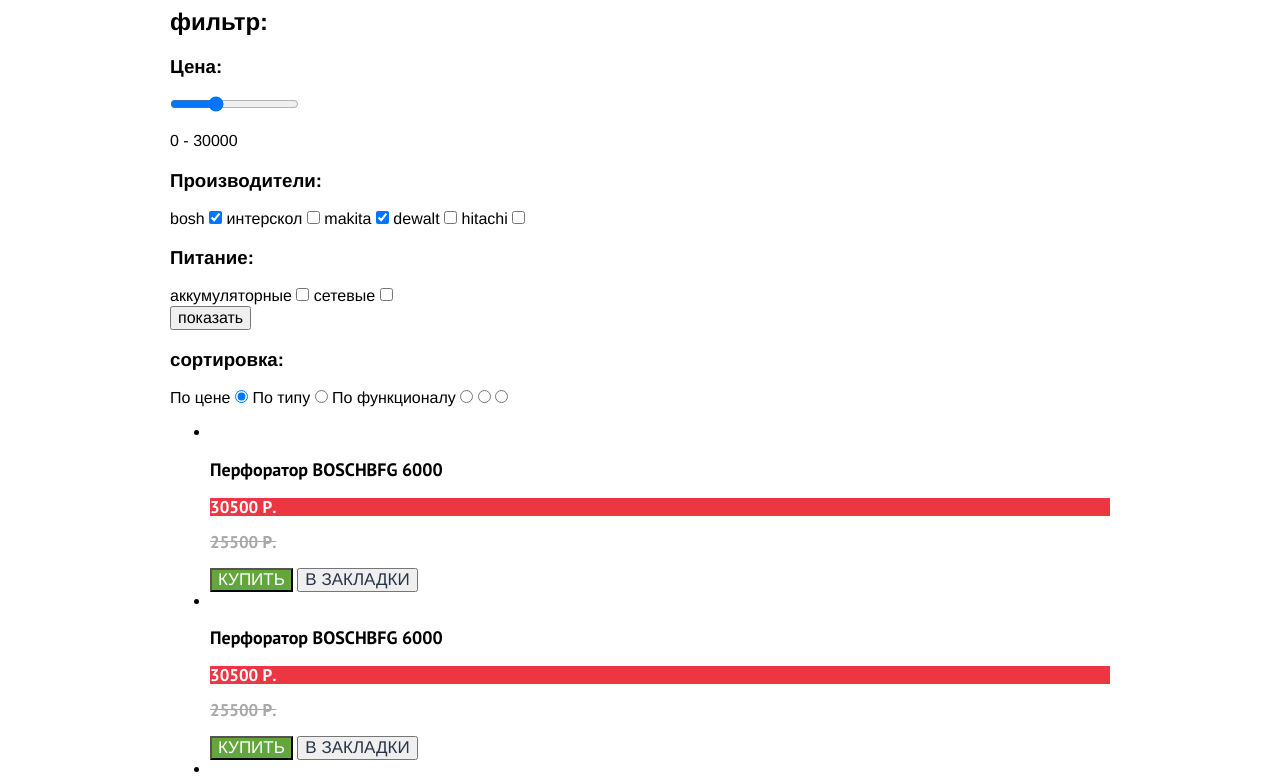
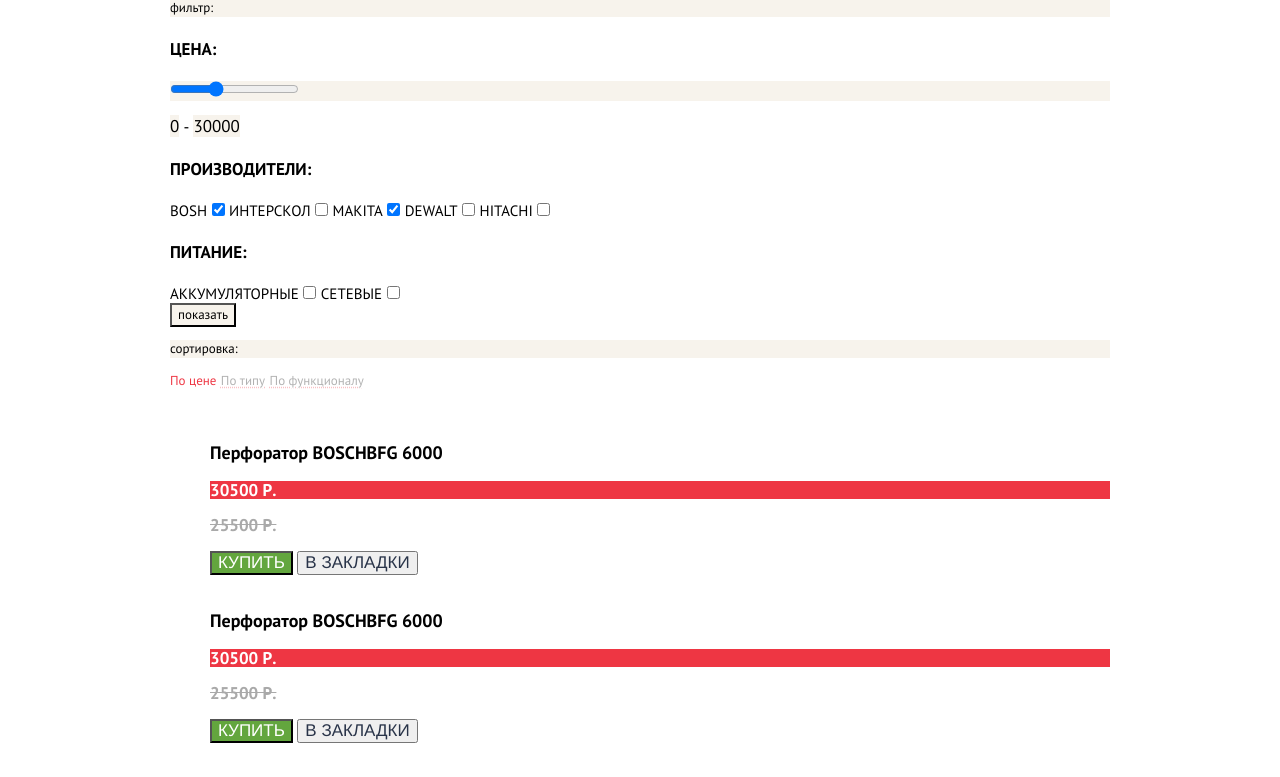
Before and after one commit to ValeriiAnisimov/456925-technomart-29, a plain HTML site: page catalog.html in a window 1280 px wide. Shown: the part 635-1412 px from the top of the page. Drawn offline with Linux system fonts and the light colour scheme; a web font is replaced by a local one.

Commit message:
Базовая стилизация внутренней страницы

```diff
--- a/catalog.html
+++ b/catalog.html
@@ -47,7 +47,7 @@
               </div>
             </div>
             <nav class="main-menu">
-              <ul class="main-menu__inner">
+              <ul class="main-menu__list">
                 <li class="main-menu__item"><a class="main-menu__link" title="Главная" href="./index.html">Главная</a></li>
                 <li class="main-menu__item"><a class="main-menu__link" title="Компания" href="#">Компания</a></li>
                 <li class="main-menu__item"><a class="main-menu__link" title="Каталог" href="./catalog.html">Каталог</a></li>
@@ -61,20 +61,30 @@
         </header>
         <main class=" main">
           <div class="content-center">
-            <ul class="bredcrumbs">
-              <li class="bredcrumbs__item"><a class="bredcrumbs__link">Каталог</a><ul>
-                <li class="bredcrumbs__item"><a class="bredcrumbs__link">Инструмент</a><ul>
-                  <li class="bredcrumbs__item"><a class="bredcrumbs__link">Перфораторы</a></li>
-                </ul></li>
-              </ul></li>
+            <ul class="breadcrumbs">
+              <li class="breadcrumbs__item">
+                <a class="breadcrumbs__link">Каталог</a>
+                <ul>
+                  <li class="breadcrumbs__item">
+                    <a class="breadcrumbs__link">Инструмент</a>
+                    <ul>
+                      <li class="breadcrumbs__item">
+                        <a class="breadcrumbs__link">Перфораторы</a>
+                      </li>
+                    </ul>
+                  </li>
+                </ul>
+              </li>
             </ul>
             <h1 class="catalog-title">Перфораторы</h1>
             <aside class="filter">
               <h2 class="filter__title">фильтр:</h2>
               <div class="price-filter">
                 <h3 class="price-filter__title">Цена:</h3>
-                <input class="price-filter__input" type="range" name="price-value" min="1" max="30000" value="10000" step="1" id="price-range">
-                <p class="price-filter__out"><span class="min-price">0</span> - <span class="max-price">30000</span></p>
+                <div class="price-filter__input-wrapper">
+                  <input class="price-filter__input" type="range" name="price-value" min="1" max="30000" value="10000" step="1" id="price-range">
+                </div>
+                <p class="price-filter__out"><span class="price-filter__out min-price">0</span> - <span class="price-filter__out max-price">30000</span></p>
               </div>
               <div class="brand-filter">
                 <h3 class="brand-filter__title">Производители:</h3>
@@ -100,16 +110,16 @@
             </aside>
             <div class="sort">
               <h3 class="sort__title">сортировка:</h3>
+              <input class="sort__input-radio" type="radio" name="kind-sort" id="price-sort" checked>
               <label class="sort__label" for="price-sort">По цене</label>
-              <input class="sort__input-radio" type="radio" name="kind-sort" id="price-sort" checked>
+              <input class="sort__input-radio" type="radio" name="kind-sort" id="type-sort">
               <label class="sort__label" for="type-sort">По типу</label>
-              <input class="sort__input-radio" type="radio" name="kind-sort" id="type-sort">
+              <input class="sort__input-radio" type="radio" name="kind-sort" id="functionality-sort">
               <label class="sort__label" for="functionality-sort">По функционалу</label>
-              <input class="sort__input-radio" type="radio" name="kind-sort" id="functionality-sort">
+              <input class="sort__input-radio" type="radio" name="min-max-sort" id="sort-to-min">
               <label class="sort__label" for="sort-to-min"></label>
-              <input class="sort__input-radio" type="radio" name="min-max-sort" id="sort-to-min">
+              <input class="sort__input-radio" type="radio" name="min-max-sort" id="sort-to-max">
               <label class="sort__label" for="sort-to-max"></label>
-              <input class="sort__input-radio" type="radio" name="min-max-sort" id="sort-to-max">
             </div>
             <div class="products">
               <ul class="products__cards">
@@ -209,7 +219,7 @@
                 <li class="pagination__item"><a class="pagination__link" href="#">2</a></li>
                 <li class="pagination__item"><a class="pagination__link" href="#">3</a></li>
               </ul>
-              <button class="pagiantor-btn" name="next-page">Следующая</button>
+              <button class="pagination-btn" name="next-page">Следующая</button>
             </div>
           </div>
           <div class="product-description">
@@ -234,10 +244,10 @@
                 <li class="footer-nav__item"><a class="footer-nav__link" href="#" title="Каталог">Каталог</a></li>
                 <li class="footer-nav__item"><a class="footer-nav__link" href="#" title="Доставка">Доставка</a></li>
                 <li class="footer-nav__item"><a class="footer-nav__link" href="#" title="Контакты">Контакты</a></li>
-                <li class="footer-nav__item"><a class="footer-nav__link" href="#" title="Материалы">Материалы</a></li>
-                <li class="footer-nav__item"><a class="footer-nav__link" href="#" title="Техника">Техника</a></li>
-                <li class="footer-nav__item"><a class="footer-nav__link" href="#" title="Инструмент">Инструмент</a></li>
-                <li class="footer-nav__item"><a class="footer-nav__link" href="#" title="Спецпредложения">Спецпредложения</a></li>
+                <li class="footer-nav__item"><a class="footer-nav__link footer-nav__link_colored" href="#" title="Материалы">Материалы</a></li>
+                <li class="footer-nav__item"><a class="footer-nav__link footer-nav__link_colored" href="#" title="Техника">Техника</a></li>
+                <li class="footer-nav__item"><a class="footer-nav__link footer-nav__link_colored" href="#" title="Инструмент">Инструмент</a></li>
+                <li class="footer-nav__item"><a class="footer-nav__link footer-nav__link_colored" href="#" title="Спецпредложения">Спецпредложения</a></li>
               </ul>
             </div>
           </div>
--- a/css/style.css
+++ b/css/style.css
@@ -27,6 +27,8 @@
     --light-purple: #32425C;
     --purple-active: #161D29;
     --dark-purple-active: #1D2739;
+    --background: #F2F6F8;
+    --gray-title: #F7F3EC;
 }
 
 body {
@@ -297,7 +299,7 @@ img {
 }
 
 
-/* SECTION PUPULAR */
+/* SECTION POUPULAR */
 
 .popular__header {
     background-color: var(--cpecial-graylight);
@@ -424,6 +426,10 @@ img {
     line-height: 30px;
     color: var(--basic-white);
     background-color: var(--light-purple);
+}
+
+.services__tabmenu-title:hover:not(.services__tabmenu-title_active) {
+    background-color: var(--dark-purple);
 }
 
 .services__tabmenu-title_active {
@@ -599,3 +605,186 @@ img {
 .product-description {
     background-color: var(--light-blue);
 }
+
+
+/* BREADCRUMBS */
+
+.breadcrumbs {
+    list-style: nones;
+}
+
+.catalog-title {
+    background-color: var(--background);
+    font-style: normal;
+    font-weight: normal;
+    font-size: 30px;
+    line-height: 30px;
+    color: var(--light-purple);
+    text-transform: uppercase;
+}
+
+.filter__title {
+    background-color: var(--gray-title);
+    font-family: "PT Sans", "Helvetica", sans-serif;
+    font-style: normal;
+    font-weight: normal;
+    font-size: 13px;
+    line-height: 18px;
+    color: var(--basic-black);
+}
+
+.price-filter__title {
+    font-family: "PT Sans", "Helvetica", sans-serif;
+    font-style: normal;
+    font-weight: bold;
+    font-size: 17px;
+    line-height: 30px;
+    color: var(--basic-black);
+    text-transform: uppercase;
+}
+
+.price-filter__input-wrapper {
+    background-color: var(--gray-title);
+}
+
+.price-filter__input {
+    font-family: "PT Sans", "Helvetica", sans-serif;
+    font-style: normal;
+    font-weight: normal;
+    font-size: 17px;
+    line-height: 18px;
+    color: var(--basic-black);
+}
+
+.min-price,
+.max-price {
+    background-color: var(--gray-title);
+    font-family: "PT Sans", "Helvetica", sans-serif;
+    font-style: normal;
+    font-weight: normal;
+    font-size: 17px;
+    line-height: 18px;
+    color: var(--basic-black);
+    text-transform: uppercase;
+}
+
+.brand-filter__title {
+    font-family: "PT Sans", "Helvetica", sans-serif;
+    font-style: normal;
+    font-weight: bold;
+    font-size: 17px;
+    line-height: 30px;
+    color: var(--basic-black);
+    text-transform: uppercase;
+}
+
+.brand-filter__label {
+    font-family: "PT Sans", "Helvetica", sans-serif;
+    font-style: normal;
+    font-weight: normal;
+    font-size: 15px;
+    line-height: 19px;
+    color: var(--basic-black);
+    text-transform: uppercase;
+}
+
+.supply-filter__title {
+    font-family: "PT Sans", "Helvetica", sans-serif;
+    font-style: normal;
+    font-weight: bold;
+    font-size: 17px;
+    line-height: 30px;
+    color: var(--basic-black);
+    text-transform: uppercase;
+}
+
+.supply-filter__label {
+    font-family: "PT Sans", "Helvetica", sans-serif;
+    font-style: normal;
+    font-weight: normal;
+    font-size: 15px;
+    line-height: 19px;
+    color: var(--basic-black);
+    text-transform: uppercase;
+}
+
+.filter__apply-btn {
+    background-color: var(--gray-title);
+    font-family: "PT Sans", "Helvetica", sans-serif;
+    font-style: normal;
+    font-weight: normal;
+    font-size: 13px;
+    line-height: 18px;
+    color: var(--basic-black);
+}
+
+.sort__title {
+    background-color: var(--gray-title);
+    font-family: "PT Sans", "Helvetica", sans-serif;
+    font-style: normal;
+    font-weight: normal;
+    font-size: 13px;
+    line-height: 18px;
+    color: var(--basic-black);
+}
+
+.sort__input-radio {
+    display: none;
+}
+
+.sort__label {
+    font-family: "PT Sans", "Helvetica", sans-serif;
+    font-style: normal;
+    font-weight: normal;
+    font-size: 13px;
+    line-height: 18px;
+    color: var(--basic-black);
+    opacity: 0.3;
+    text-decoration: underline;
+    text-decoration-style: dotted;
+    text-decoration-color: var(--basic-red);
+}
+
+.sort__label:hover {
+    opacity: 1;
+    text-decoration: underline;
+    text-decoration-style: solid;
+    text-decoration-color: var(--basic-red);
+}
+
+.sort__input-radio:checked + .sort__label {
+    opacity: 1;
+    text-decoration: none;
+    color: var(--basic-red);
+}
+
+.products__cards {
+    list-style: none;
+}
+
+.pagination__list {
+    list-style: none;
+}
+
+.pagination__item {
+    font-family: "PT Sans", "Helvetica", sans-serif;
+    font-style: normal;
+    font-weight: normal;
+    font-size: 13px;
+    line-height: 18px;
+    color: var(--basic-black);
+}
+
+.pagination-btn {
+    font-family: "PT Sans", "Helvetica", sans-serif;
+    font-style: normal;
+    font-weight: normal;
+    font-size: 13px;
+    line-height: 18px;
+    color: var(--basic-black);
+}
+
+.pagination__item_current {
+    background-color: var(--basic-red);
+    color: var(--basic-white);
+}
```
